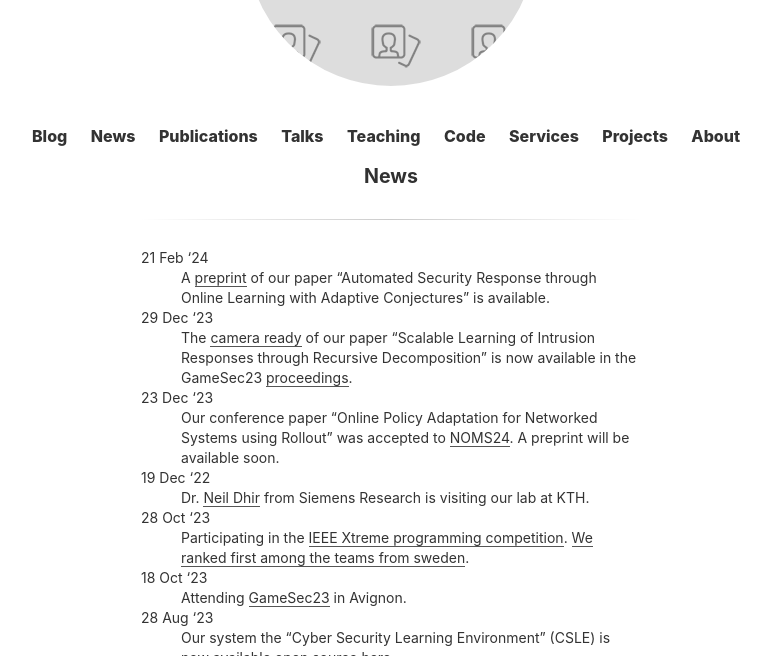
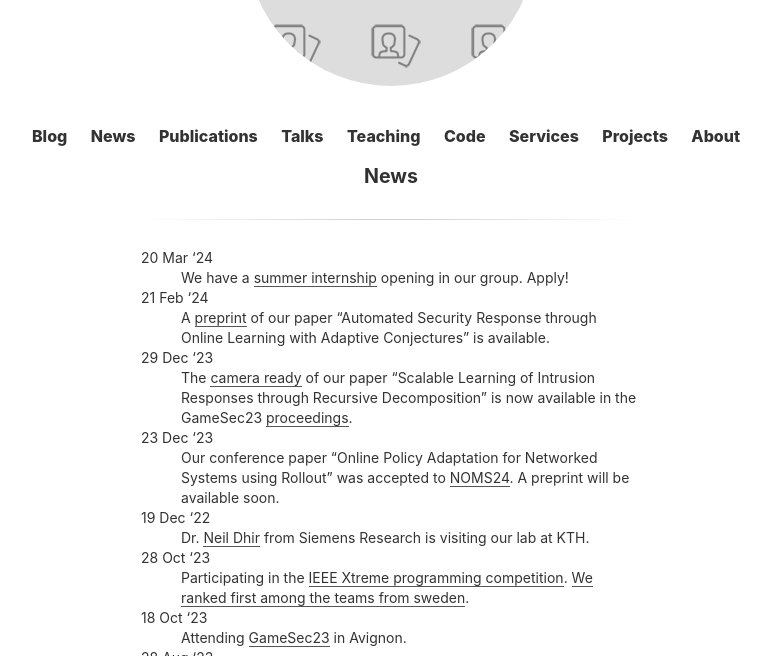
Before and after one commit to Limmen/Limmen.github.io, a Jekyll site: the page built from news.md, in a window 1280 px wide and 900 px high, cut to the strip 244-900 px from the top of the window. Shown: the whole strip, without its empty margins (249-1020 px from the left). Built offline with Jekyll 4.4.1, drawn with Linux system fonts in a browser that asks for light colours.

Commit message:
update news

```diff
--- a/news.md
+++ b/news.md
@@ -2,6 +2,9 @@
 layout: page
 title: News
 ---
+
+20 Mar '24
+:   We have a [summer internship](https://www.kth.se/lediga-jobb/711882?l=en) opening in our group. Apply!
 
 21 Feb '24
 :   A [preprint](https://arxiv.org/abs/2402.12499) of our paper "Automated Security Response through Online Learning with Adaptive Conjectures" is available.
```
